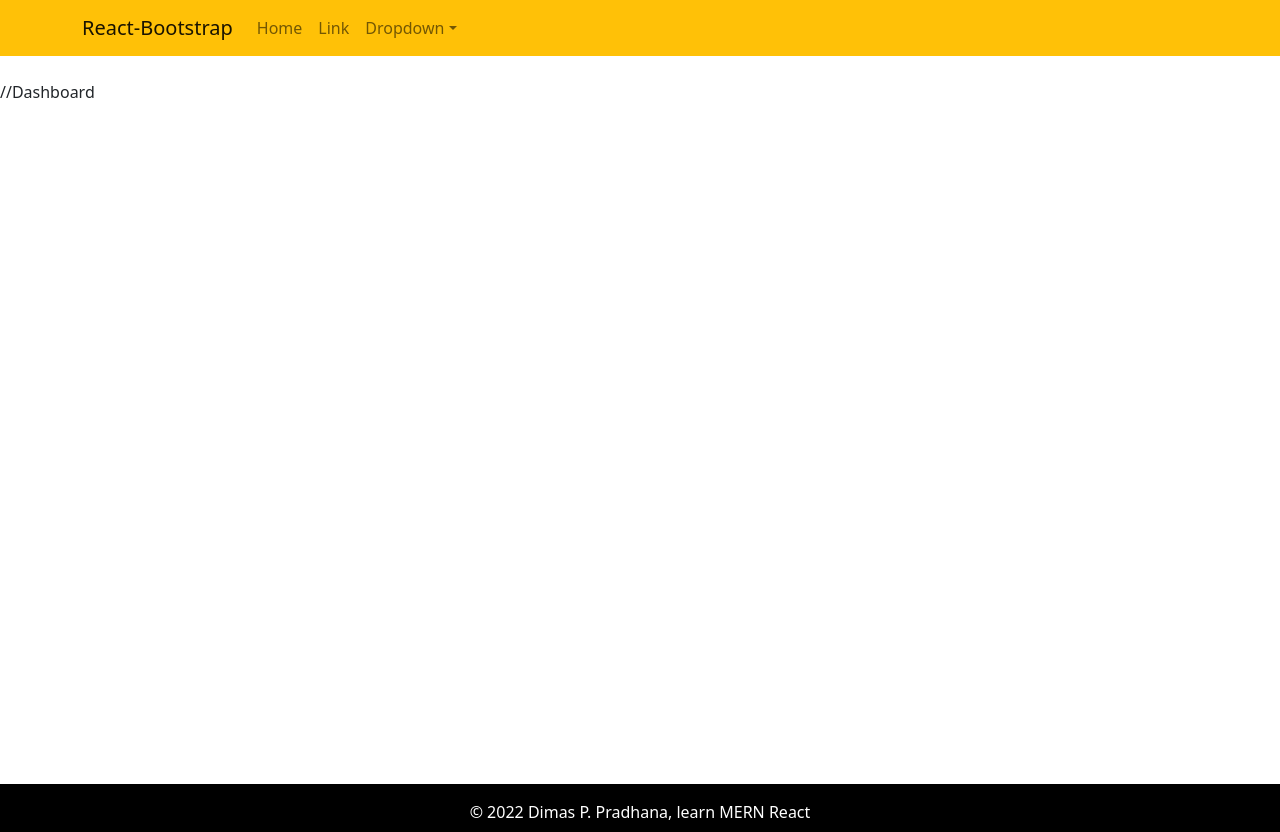
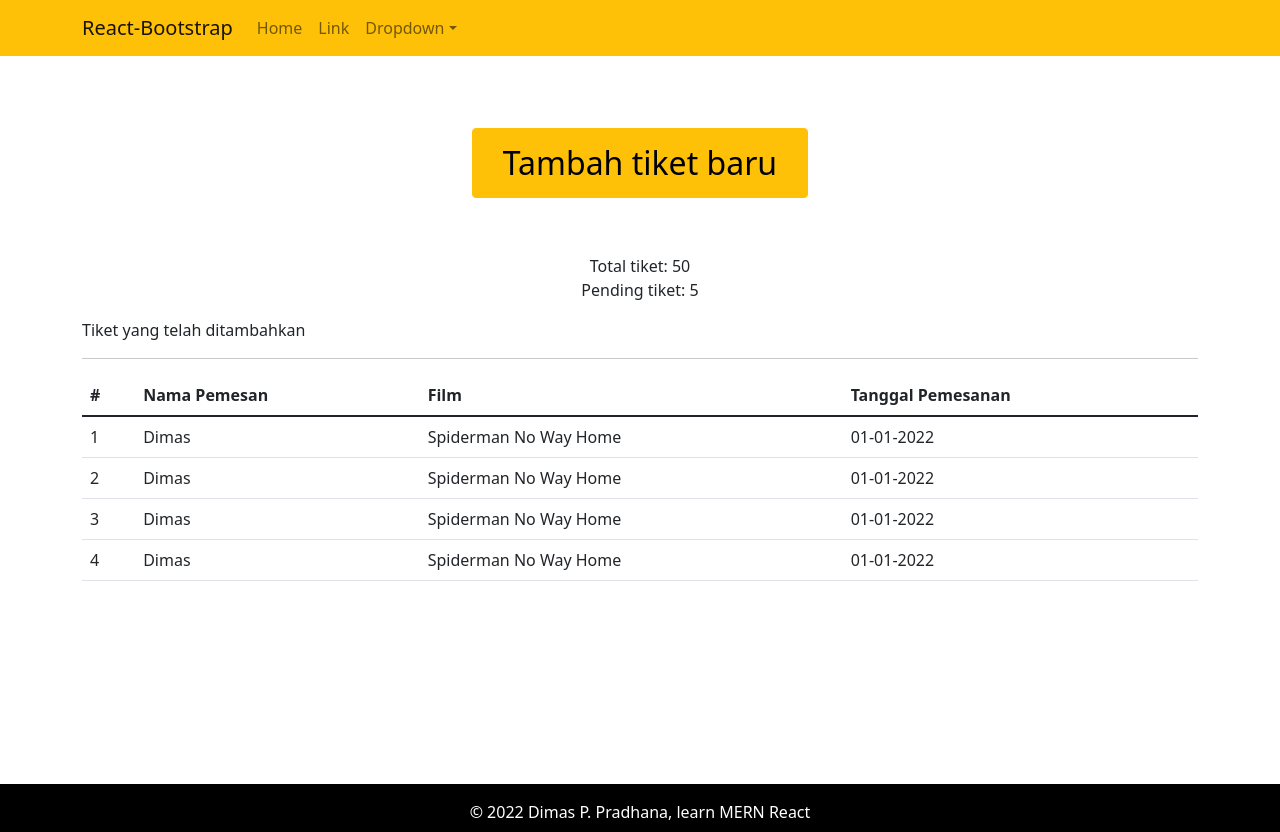
Before and after one commit to Taraz14/mern-frontend, a React (Create React App) app: page / in a window 1280 px wide. Built offline with nearby package versions, Linux system fonts and the light colour scheme.

Commit message:
add ticket and show

```diff
--- a/src/App.js
+++ b/src/App.js
@@ -1,6 +1,7 @@
 import React from "react";
 import "./App.css";
-import { Entry } from "./pages/entry/Entry.page";
+
+import { Dashboard } from "./pages/dashboard/Dashboard.page";
 
 import { DefaultLayout } from "./layout/DefaultLayout";
 
@@ -8,7 +9,9 @@ function App() {
   return (
     <div className="App">
       {/* <Entry /> */}
-      <DefaultLayout>//Dashboard</DefaultLayout>
+      <DefaultLayout>
+        <Dashboard />
+      </DefaultLayout>
     </div>
   );
 }
--- /dev/null
+++ b/src/component/tabel-component/TicketTable.comp.js
@@ -0,0 +1,36 @@
+import React from "react";
+
+import { Table } from "react-bootstrap";
+
+export const TicketTable = ({ tickets }) => {
+  return (
+    <Table>
+      <thead>
+        <tr>
+          <th>#</th>
+          <th>Nama Pemesan</th>
+          <th>Film</th>
+          <th>Tanggal Pemesanan</th>
+        </tr>
+      </thead>
+      <tbody>
+        {tickets.length ? (
+          tickets.map((row) => (
+            <tr key={row.id}>
+              <td>{row.id}</td>
+              <td>{row.nama}</td>
+              <td>{row.film}</td>
+              <td>{row.tanggal_pesan}</td>
+            </tr>
+          ))
+        ) : (
+          <tr>
+            <td colSpan={4} className="text-center">
+              Tidak ada pesanan tiket
+            </td>
+          </tr>
+        )}
+      </tbody>
+    </Table>
+  );
+};
--- /dev/null
+++ b/src/component/tabel-component/dummy-tickets.json
@@ -0,0 +1,30 @@
+[
+    {
+        "id":1,
+        "nama":"Dimas",
+        "film":"Spiderman No Way Home",
+        "status":"sudah dipesan",
+        "tanggal_pesan":"01-01-2022"
+    },
+    {
+        "id":2,
+        "nama":"Dimas",
+        "film":"Spiderman No Way Home",
+        "status":"sudah dipesan",
+        "tanggal_pesan":"01-01-2022"
+    },
+    {
+        "id":3,
+        "nama":"Dimas",
+        "film":"Spiderman No Way Home",
+        "status":"sudah dipesan",
+        "tanggal_pesan":"01-01-2022"
+    },
+    {
+        "id":4,
+        "nama":"Dimas",
+        "film":"Spiderman No Way Home",
+        "status":"sudah dipesan",
+        "tanggal_pesan":"01-01-2022"
+    }
+]
--- /dev/null
+++ b/src/pages/dashboard/Dashboard.page.js
@@ -0,0 +1,41 @@
+import React from "react";
+
+import { Container, Row, Col, Button } from "react-bootstrap";
+
+import { TicketTable } from "../../component/tabel-component/TicketTable.comp";
+
+import tickets from "../../component/tabel-component/dummy-tickets.json";
+
+export const Dashboard = () => {
+  return (
+    <Container>
+      <Row>
+        <Col className="text-center mt-5 mb-2">
+          <Button
+            variant="warning"
+            style={{ fontSize: "2rem", padding: "10px 30px" }}
+          >
+            Tambah tiket baru
+          </Button>
+        </Col>
+      </Row>
+
+      <Row>
+        <Col className="text-center mt-5 mb-2">
+          <div>Total tiket: 50</div>
+          <div>Pending tiket: 5</div>
+        </Col>
+      </Row>
+
+      <Row>
+        <Col className="mt-2">Tiket yang telah ditambahkan</Col>
+      </Row>
+      <hr />
+      <Row>
+        <Col className="recent-ticket">
+          <TicketTable tickets={tickets} />
+        </Col>
+      </Row>
+    </Container>
+  );
+};
```
